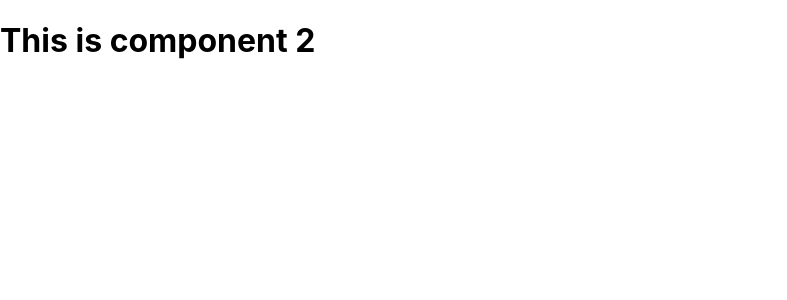
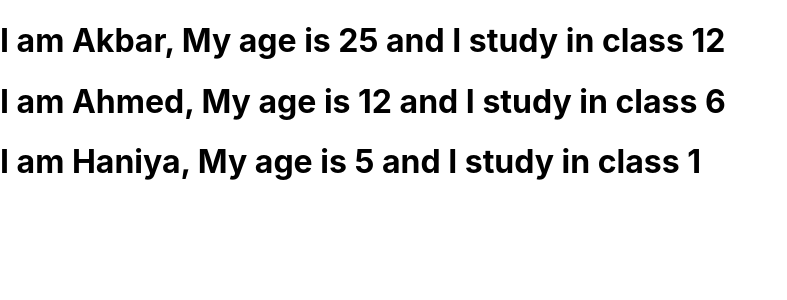
Before and after one commit to hafizakbar19/gen-prac-2, a React (Create React App) app: page / in a window 1280 px wide. Shown: the top 300 px of the page, without its empty margins (0-787 px from the left). Built offline with nearby package versions, Linux system fonts and the light colour scheme.

Commit message:
list rendering

```diff
--- a/src/App.js
+++ b/src/App.js
@@ -6,22 +6,24 @@ import StateDemo from './StateDemo';
 import DestructuringClassComp from './DestructuringClassComp';
 import Component1 from './components/Component1';
 import Component2 from './components/Component2';
+import ListRender from './components/ListRender';
 
 function App() {
-  const name = "Akb";
-  if(name === "Akbar"){
-    return <Component1 />;
-  }else{
-    return <Component2 />;
-  }
-  // return (
+  // const name = "Akb";
+  // if(name === "Akbar"){
+  //   return <Component1 />;
+  // }else{
+  //   return <Component2 />;
+  // }
+  return (
+    <ListRender />
   //   <div className="App">
   //     <Data name='Akbar' age='35' />
   //     <ClassComp value='this is the value of class based function from props'/>
   //     <StateDemo value = "this is from state and props"/>
   //     <DestructuringClassComp value="this is the data from class props destructuring" />
   //   </div>
-  // );
+  );
 }
 
 export default App;
--- /dev/null
+++ b/src/components/ListRender.js
@@ -0,0 +1,28 @@
+import React from 'react'
+
+function ListRender() {
+    const students = [
+        {
+            name: 'Akbar',
+            age: 25,
+            class: 12
+        },
+        {
+            name: 'Ahmed',
+            age: 12,
+            class: 6
+        },
+        {
+            name: 'Haniya',
+            age: 5,
+            class: 1
+        }
+    ];
+  return (
+    <div>
+    { students.map(std => <h1>I am {std.name}, My age is {std.age} and I study in class {std.class}</h1>) }
+    </div>
+  )
+}
+
+export default ListRender;
```
